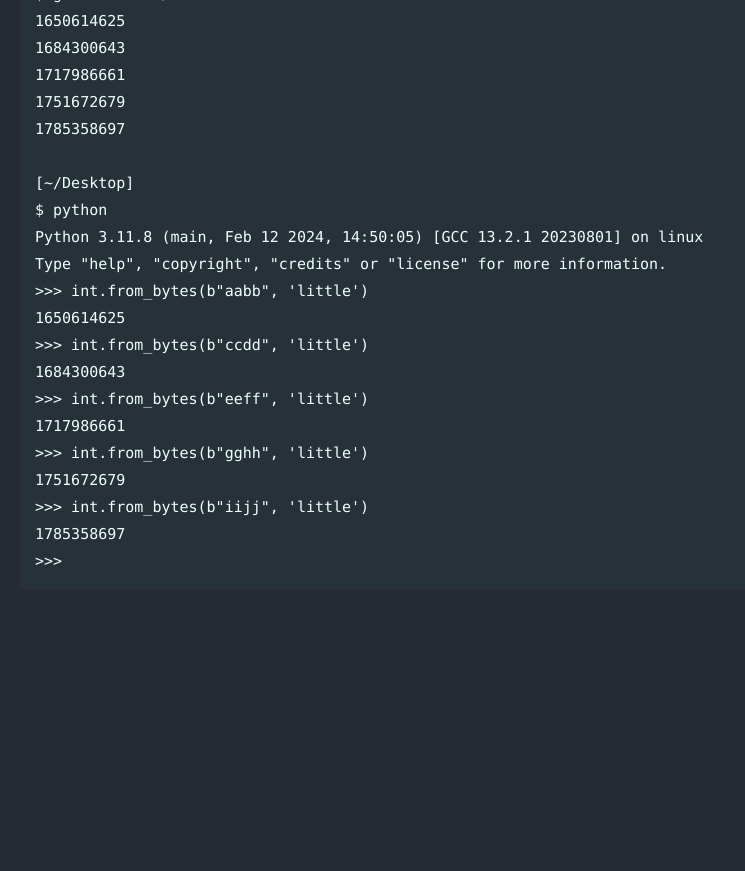
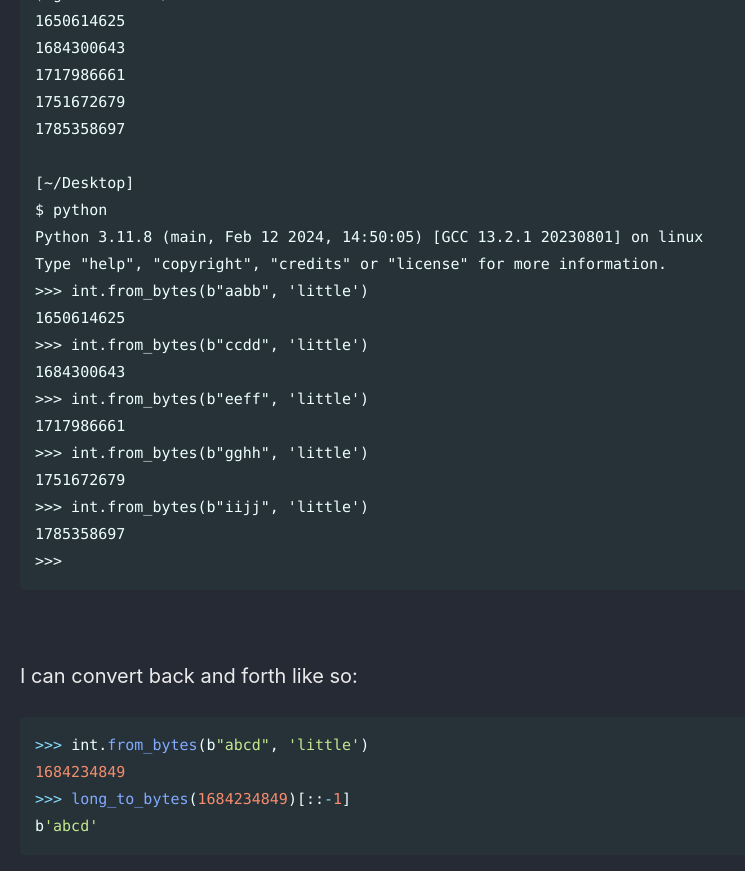
Before and after one commit to Connor-McCartney/Connor-McCartney.github.io, a Jekyll site: the page built from _pages/misc/pwn.md, in a window 1280 px wide and 900 px high, scrolled down 14532 px. Shown: the top 871 px of the window, without its empty margins (0-745 px from the left). Built offline with Jekyll 4.4.1, drawn with Linux system fonts in a browser that asks for light colours; cached includes are drawn as plain includes; before the commit the page ends 15223 px from its top, so only the background shows below that.

Commit message:
Update pwn.md

````diff
--- a/_pages/misc/pwn.md
+++ b/_pages/misc/pwn.md
@@ -617,3 +617,12 @@ Type "help", "copyright", "credits" or "license" for more information.
 ```
 
 <br>
+
+I can convert back and forth like so:
+
+```python
+>>> int.from_bytes(b"abcd", 'little')
+1684234849
+>>> long_to_bytes(1684234849)[::-1]
+b'abcd'
+```
````
